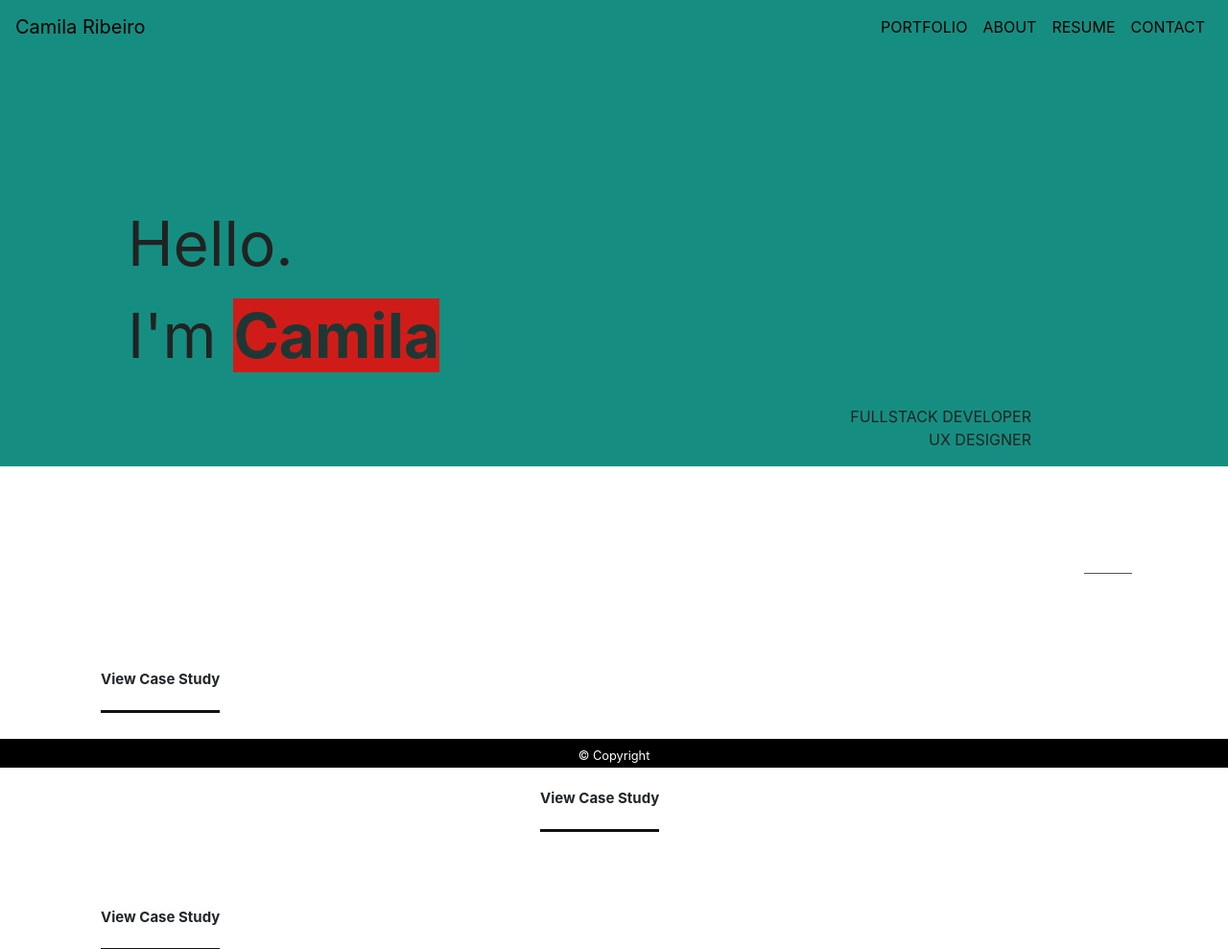
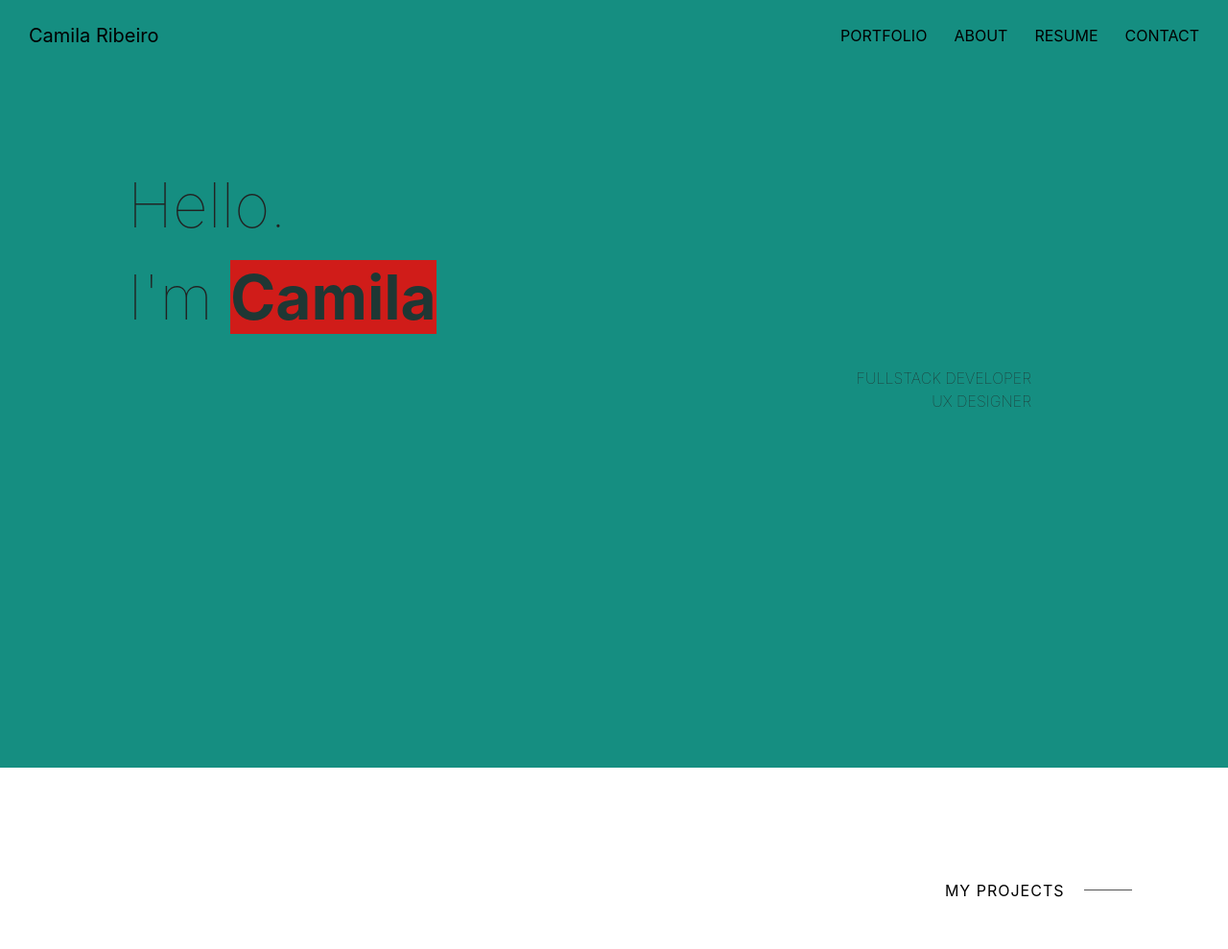
Before and after one commit to Camila-Ribeiro/MyPortfolio, a Flask app: page / in a window 1280 px wide. Shown: the top 989 px of the page at 96% size. Run offline with Flask 2, Linux system fonts and the light colour scheme; some libraries are stand-ins or nearby versions.

Commit message:
Added sticky navigation when scrolling, fixed index route and added css styles to projects

```diff
--- a/run.py
+++ b/run.py
@@ -11,14 +11,17 @@ def index():
     projects = "#projects"
     about = "#about"
     contact = "#contact"
-    return render_template("index.html", title=title, index=index, projects=projects, about=about, contact=contact)
-
-@app.route("/projects")
-def projects():
     data = []
     with open("data/projects.json", "r") as json_data:
         data = json.load(json_data)
-    return render_template("index.html", page_title="My Projects", projects=data)
+    return render_template("index.html", title=title, index=index, projects=projects, about=about, contact=contact, portifolio=data)
+
+# @app.route("/projects")
+# def projects():
+#     data = []
+#     with open("data/projects.json", "r") as json_data:
+#         data = json.load(json_data)
+#     return render_template("index.html", page_title="My Projects", portifolio=data)
 
 @app.route("/projects/<project_name>")
 def project_detail(project_name):
--- a/static/css/style.css
+++ b/static/css/style.css
@@ -28,13 +28,40 @@ body {
 }
 
 /* ------------------------------------------ navigation and footer*/
-nav {
+
+/* Style the navbar */
+.navbar {
+    overflow: hidden;
     background-color: #158E81;
+    z-index: 9999;
 }
 
-nav a {
+/* Navbar links */
+#navbar a {
+    float: left;
+    display: block;
     color: black;
-}
+    text-align: center;
+    padding: 14px;
+    text-decoration: none;
+  }
+
+  /* Page content */
+  .content {
+    padding: 16px;
+  }
+
+  /* The sticky class is added to the navbar with JS when it reaches its scroll position */
+  .sticky {
+    position: fixed;
+    top: 0;
+    width: 100%;
+  }
+
+  /* Add some top padding to the page content to prevent sudden quick movement (as the navigation bar gets a new position at the top of the page (position:fixed and top:0) */
+  .sticky + .content {
+    padding-top: 60px;
+  }
 
 /* .menu {
     text-align: right;
@@ -57,8 +84,9 @@ footer {
 
 /* ------------------------------------------ Hello Section*/
 .hello-section {
+    font-weight: 100;
     background-color: #158E81;
-    height: 80vh;
+    height: 100vh;
 }
 
 .wrapper {
@@ -146,6 +174,7 @@ footer {
     -o-transition: all .25s;
     transition: all .25s;
     padding-top: 100px;
+    padding-bottom: 150px;
 }
 
 .container--projects h3 {
@@ -231,10 +260,10 @@ footer {
 
 /* ------------------------------------------ About Section*/
 .about-section {
-    background-color:#DB880B;
+    background-color:#EDF0F2;
     height: 80vh;
     color: black;
-    background-image: linear-gradient(180deg, #DB880B, black);
+    /* background-image: linear-gradient(180deg, #DB880B, black); */
 }
 
 /* ------------------------------------------ Contact Section*/
@@ -242,4 +271,5 @@ footer {
     background-color: black;
     height: 80vh;
     color: white;
+    padding-top: 150px;
 }
--- a/templates/base.html
+++ b/templates/base.html
@@ -16,7 +16,7 @@
     </head>
     <body>
         <header>
-            <nav class="navbar navbar-expand-lg">
+            <nav class="navbar navbar-expand-lg" id="navbar">
                 <a class="smooth navbar-brand" href="{{ index }}">Camila Ribeiro</a>
                 <button class="navbar-toggler" type="button" data-toggle="collapse" data-target="#navbarNavAltMarkup" aria-controls="navbarNavAltMarkup" aria-expanded="false" aria-label="Toggle navigation">
                     <span class="navbar-toggler-icon"></span>
@@ -24,7 +24,7 @@
                 <div class="collapse navbar-collapse justify-content-end">
                 <ul class="navbar-nav">
                     <li class="nav-item">
-                        <a class="smooth nav-link text-uppercase" href="{{ portfolio }}">Portfolio</a>
+                        <a class="smooth nav-link text-uppercase" href="{{ projects }}">Portfolio</a>
                     </li>
                     <li class="nav-item">
                         <a class="smooth nav-link text-uppercase" href="{{ about }}">About</a>
@@ -43,11 +43,26 @@
        {% block content %}
        {% endblock %}
 
-        <footer class="fixed-bottom">
+        <!-- <footer class="fixed-bottom">
             <div>
                 <p class="text-white m-2 small">&copy; Copyright</p>
             </div>
-        </footer>
+        </footer> -->
+
+        <script>
+            window.onscroll = function() {myFunction()};
+
+            var navbar = document.getElementById("navbar");
+            var sticky = navbar.offsetTop;
+
+            function myFunction() {
+              if (window.pageYOffset >= sticky) {
+                navbar.classList.add("sticky")
+              } else {
+                navbar.classList.remove("sticky");
+              }
+            }
+            </script>
 
         <!-- Optional JavaScript -->
         <!-- jQuery first, then Popper.js, then Bootstrap JS -->
@@ -55,5 +70,6 @@
         <script src="https://cdn.jsdelivr.net/npm/popper.js@1.16.0/dist/umd/popper.min.js" integrity="sha384-Q6E9RHvbIyZFJoft+2mJbHaEWldlvI9IOYy5n3zV9zzTtmI3UksdQRVvoxMfooAo" crossorigin="anonymous"></script>
         <script src="https://stackpath.bootstrapcdn.com/bootstrap/4.4.1/js/bootstrap.min.js" integrity="sha384-wfSDF2E50Y2D1uUdj0O3uMBJnjuUD4Ih7YwaYd1iqfktj0Uod8GCExl3Og8ifwB6" crossorigin="anonymous"></script>
         <script src="{{ url_for('static', filename='js/main.js') }}"></script>
+
     </body>
 </html>
--- a/templates/index.html
+++ b/templates/index.html
@@ -1,7 +1,7 @@
 {% extends 'base.html' %}
 {% block content %}
 
-<section id="index" class="smooth hello-section">
+<section id="index" class="smooth hello-section content">
     <div>
       <div class="container wrapper">
           <div class="ml-5">
@@ -16,11 +16,13 @@
           </div>
       </div>
     </div>
-<section id="portfolio" class="smooth portfolio-section">
+</section>
+
+<section id="projects" class="smooth portfolio-section content">
     <div class="container-wrapper paddingTB">
-      <h1 class="heading text-right text-uppercase w-100"> {{ page_title }} </h1>
+      <h1 class="heading text-right text-uppercase w-100"> My Projects </h1>
 
-      {% for project in projects %}
+      {% for project in portifolio %}
 
         <div class="container container--projects">
           <div class="row">
@@ -68,18 +70,14 @@
                   </div>
                 </a>
             </div>
-
             {% endif %}
           </div>
         </div>
       {% endfor %}
+    </div>
+</section>
 
-
-    </div>
-
-
-</section>
-<section id="about" class="smooth about-section" id="grad">
+<section id="about" class="smooth about-section content" id="grad">
     <div class="container">
         <h1 class="pt-5">UX Designer and Fullstack developer from Sao Paulo, Brazil.
           Currently based in Dublin, Ireland.</h1>
@@ -87,43 +85,13 @@
           A vibrant and engaging personality and a drive to succeed with excellent organizational & analytical skills. I am currently a student of Full Stack Software Development at the Code Institute and Professional Diploma UX Design at UX Design Institute and expect to graduate (September 2020). During this time I updated my IT and User Experience skills. Now looking for a suitable Full Stack position that makes best use of my existing abilities and allows me to develop new skills. </p>
     </div>
 </section>
-<section id="contact" class="smooth mb-5 contact-section">
+
+<section id="contact" class="smooth mb-5 contact-section content">
     <div class="container">
         <h2 class="text-left pt-5">camilarf@gmail.com</h2>
         <p>fjfhfhjdhfjsdhcjkhndjskchkxhcjhhhhsdhcshhsfbsdchbjhcb hjbvjhsgbhjsdbcvjhbc hjbvcjhdbvjhbchjxb jhxbvjhsdbvjshbcjhbfhefhhjdhghruhguirhgurhghghg </p>
     </div>
-    <!-- <form id="#" class="container" onsubmit="return sendMail(this);" autocomplete="off" >
-      <div class="form-group">
-        <label for="fullname">Full Name</label>
-        <input type="text" class="form-control" id="fullname" placeholder="Full Name" required>
-        <div id="feedback_fullname" class="valid-feedback">
-          Looks good!
-        </div>
-      </div>
-      <div class="form-group">
-        <label for="emailaddress">Email address</label>
-        <input type="email" class="form-control" id="emailaddress" aria-describedby="emailHelp" placeholder="Enter email" required>
-        <small id="emailHelp" class="form-text text-muted">We'll never share your email with anyone else.</small>
-        <div id="feedback_email" class="valid-feedback">
-          Looks good!
-        </div>
-      </div>
-      <div class="form-group">
-          <label for="textarea">How can we help you?</label>
-          <textarea class="form-control" id="textarea" placeholder="Message" rows="3"></textarea>
-          <div id="feedback_text" class="valid-feedback">
-            Looks good!
-          </div>
-          <div class="mt-3">
-            <div id="alert_success" class="alert alert-success d-none" role="alert">
-              Your message was sent successfully. Thanks.
-            </div>
-            <div id="alert_danger" class="alert alert-danger d-none" role="alert">
-              An error occurred, please try again later.
-            </div>
-          </div>
-      </div>
-      <button type="submit" class="btn btn-warning">Submit</button>
-    </form> -->
+
 </section>
+
 {% endblock %}
--- a/templates/project-detail.html
+++ b/templates/project-detail.html
@@ -11,4 +11,4 @@
         </div>
     </section>
 
-{% endblock%}
+{% endblock %}
```
Also changed, not shown: static/js/main.js (+18 -0 lines).
